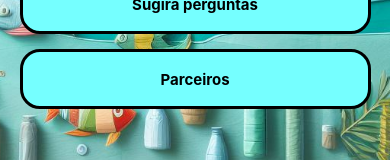
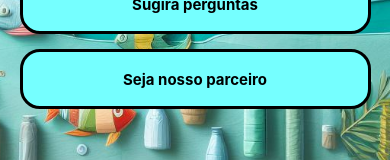
Before and after one commit to DayaneDamaceno/app-sustentabilidade, a React Native app: screen /Home in a window 390 px wide. Shown: the part 664-824 px from the top of the page. Built offline with nearby package versions, Linux system fonts and the light colour scheme.

Commit message:
mudança de nome de botao

```diff
--- a/src/screens/home/index.tsx
+++ b/src/screens/home/index.tsx
@@ -79,7 +79,7 @@ export const HomeScreen: React.FC<HomeScreenProps> = ({ navigation }) => {
             style={styles.start}
             onPress={() => navigation.navigate("Parceiros")}
           >
-            <Text style={styles.buttontext}>Parceiros</Text>
+            <Text style={styles.buttontext}>Seja nosso parceiro</Text>
           </TouchableOpacity>
         </View>
       </ImageBackground>
```
